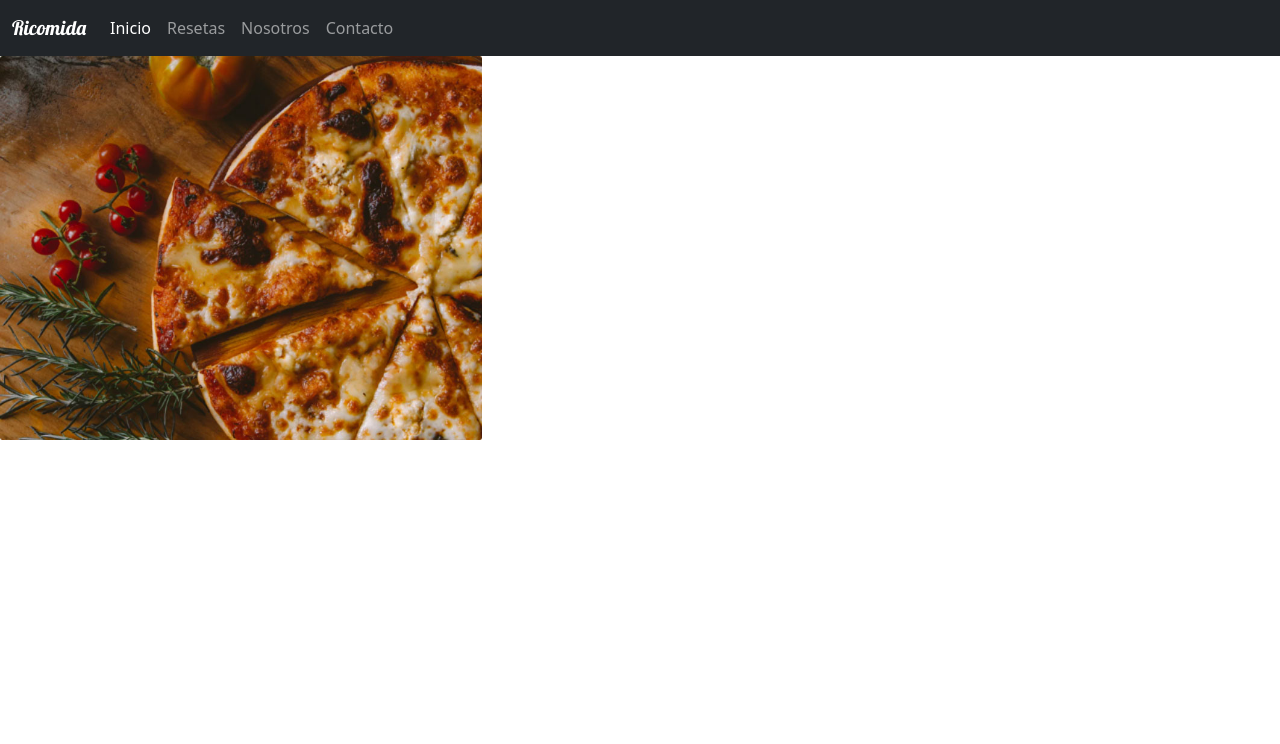
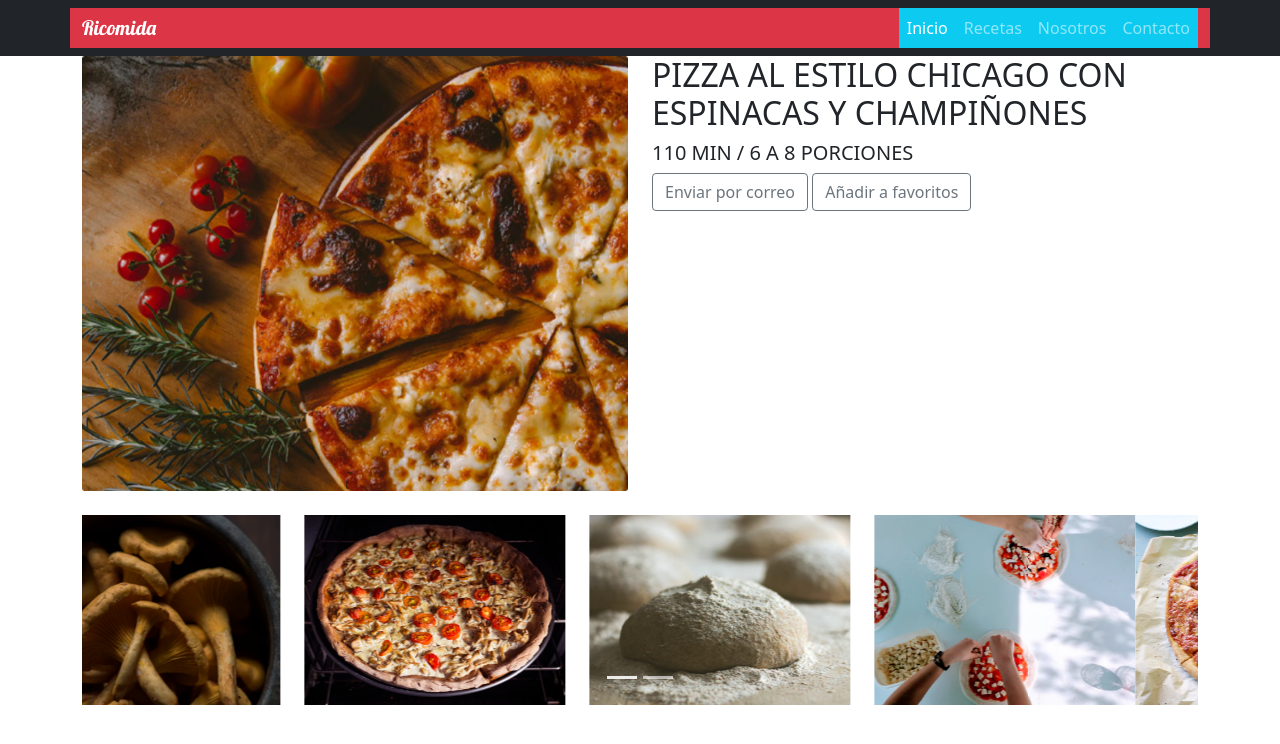
Before and after one commit to danielz5/meetancoffe, a plain HTML site: page inex.html in a window 1280 px wide. Drawn offline with nearby package versions, Linux system fonts and the light colour scheme.

Commit message:
commit coo

```diff
--- a/inex.html
+++ b/inex.html
@@ -1,33 +1,37 @@
 <!DOCTYPE html>
 <html lang="en">
+
 <head>
   <meta charset="UTF-8">
   <meta http-equiv="X-UA-Compatible" content="IE=edge">
   <meta name="viewport" content="width=device-width, initial-scale=1.0">
   <title>Document</title>
   <!-- bootstrap -->
-    <link href="https://cdn.jsdelivr.net/npm/bootstrap@5.1.3/dist/css/bootstrap.min.css" rel="stylesheet" integrity="sha384-1BmE4kWBq78iYhFldvKuhfTAU6auU8tT94WrHftjDbrCEXSU1oBoqyl2QvZ6jIW3" crossorigin="anonymous">
+  <link href="https://cdn.jsdelivr.net/npm/bootstrap@5.1.3/dist/css/bootstrap.min.css" rel="stylesheet"
+    integrity="sha384-1BmE4kWBq78iYhFldvKuhfTAU6auU8tT94WrHftjDbrCEXSU1oBoqyl2QvZ6jIW3" crossorigin="anonymous">
   <!-- css -->
   <link href="style.css" rel="stylesheet" type="text/css">
   <!-- font -->
   <link href="https://fonts.googleapis.com/css2?family=Lobster&display=swap" rel="stylesheet">
 
 </head>
+
 <body>
-    <!-- <div>wassap</div> -->
+  <!-- <div>barra de nav/div> -->
   <nav class="navbar navbar-expand-lg navbar-dark bg-dark">
-        <div class="container-fluid">
+    <div class="container bg-danger">
       <a class="navbar-brand texto" href="#">Ricomida</a>
-          <button class="navbar-toggler" type="button" data-bs-toggle="collapse" data-bs-target="#navbarNav" aria-controls="navbarNav" aria-expanded="false" aria-label="Toggle navigation">
+      <button class="navbar-toggler" type="button" data-bs-toggle="collapse" data-bs-target="#navbarNav"
+        aria-controls="navbarNav" aria-expanded="false" aria-label="Toggle navigation">
         <span class="navbar-toggler-icon"></span>
       </button>
       <div class="collapse navbar-collapse" id="navbarNav">
-            <ul class="navbar-nav">
+        <ul class="navbar-nav bg-info ms-auto">
           <li class="nav-item">
             <a class="nav-link active" aria-current="page" href="#">Inicio</a>
           </li>
           <li class="nav-item">
-                <a class="nav-link" href="#">Resetas</a>
+            <a class="nav-link" href="#">Recetas</a>
           </li>
           <li class="nav-item">
             <a class="nav-link" href="#">Nosotros</a>
@@ -40,10 +44,87 @@
     </div>
   </nav>
   <!--comentario-->
+  <div class="container">
+    <div class="row">
+      <div class="col-sm-12 col-md-12 col-lg-6 col-xl-6">
+        <img class="img-fluid" src="assets\img\principal.jpg" alt="">
+      </div>
+      <div class="col-sm-12 col-md-12 col-lg-6 col-xl-6">
         <div>
-      <img src="assets\img\principal.jpg" alt=""
-      width="482"
-      height="384">
+          <h2>PIZZA AL ESTILO CHICAGO CON ESPINACAS Y CHAMPIÑONES</h2>
         </div>
+        <div>
+          <h5>110 MIN / 6 A 8 PORCIONES</h5>
+          <div>
+            <button type="button" class="btn btn-outline-secondary">Enviar por correo</button>
+            <button type="button" class="btn btn-outline-secondary">Añadir a favoritos</button>
+          </div>
+        </div>
+      </div>
+    </div>
+  </div>
+  <!-- carrusel -->
+  <section class="container d-none d-md-none d-lg-block my-4">
+    <div id="carouselExampleIndicators" class="carousel slide" data-bs-ride="carousel">
+        <!-- indicadores inferiores del carrusel -->
+        <div class="carousel-indicators">
+            <button type="button" data-bs-target="#carouselExampleIndicators" data-bs-slide-to="0" class="active"
+                aria-current="true" aria-label="Slide 1"></button>
+            <button type="button" data-bs-target="#carouselExampleIndicators" data-bs-slide-to="1"
+                aria-label="Slide 2"></button>
+        </div>
+        <!-- elementos que se muestran en el carrusel -->
+        <div class="carousel-inner">
+            <div class="carousel-item active">
+                <div class="row">
+                    <!-- división para imagen 1 -->
+                    <div class="col-3">
+                        <img src="./assets/img/slider-1.png" class="img-fluid" alt="slider">
+                    </div>
+                    <!-- división para imagen 2 -->
+                    <div class="col-3">
+                        <img src="./assets/img/slider-2.png" class="img-fluid" alt="slider">
+                    </div>
+                    <!-- división para imagen 3 -->
+                    <div class="col-3">
+                        <img src="./assets/img/slider-3.png" class="img-fluid" alt="slider">
+                    </div>
+                    <!-- división para imagen 4 -->
+                    <div class="col-3">
+                        <img src="./assets/img/slider-4.png" class="img-fluid" alt="slider">
+                    </div>
+                </div>
+            </div>
+            <div class="carousel-item">
+                <div class="row">
+                    <!-- división para imagen 5 -->
+                    <div class="col-3">
+                        <img src="./assets/img/slider-5.png" class="img-fluid" alt="slider">
+                    </div>
+                    <!-- división para imagen 6 -->
+                    <div class="col-3">
+                        <img src="./assets/img/slider-6.png" class="img-fluid" alt="slider">
+                    </div>
+                    <!-- división para imagen 7 -->
+                    <div class="col-3">
+                        <img src="./assets/img/slider-7.png" class="img-fluid" alt="slider">
+                    </div>
+                    <!-- división para imagen 8 -->
+                    <div class="col-3">
+                        <img src="./assets/img/slider-8.png" class="img-fluid" alt="slider">
+                    </div>
+                </div>
+            </div>
+        </div>
+    </div>
+</section>
+
+  <script src="https://cdn.jsdelivr.net/npm/@popperjs/core@2.10.2/dist/umd/popper.min.js"
+    integrity="sha384-7+zCNj/IqJ95wo16oMtfsKbZ9ccEh31eOz1HGyDuCQ6wgnyJNSYdrPa03rtR1zdB"
+    crossorigin="anonymous"></script>
+  <script src="https://cdn.jsdelivr.net/npm/bootstrap@5.1.3/dist/js/bootstrap.min.js"
+    integrity="sha384-QJHtvGhmr9XOIpI6YVutG+2QOK9T+ZnN4kzFN1RtK3zEFEIsxhlmWl5/YESvpZ13"
+    crossorigin="anonymous"></script>
 </body>
+
 </html>
```
Lines whose indentation alone changed are shown as unchanged.
